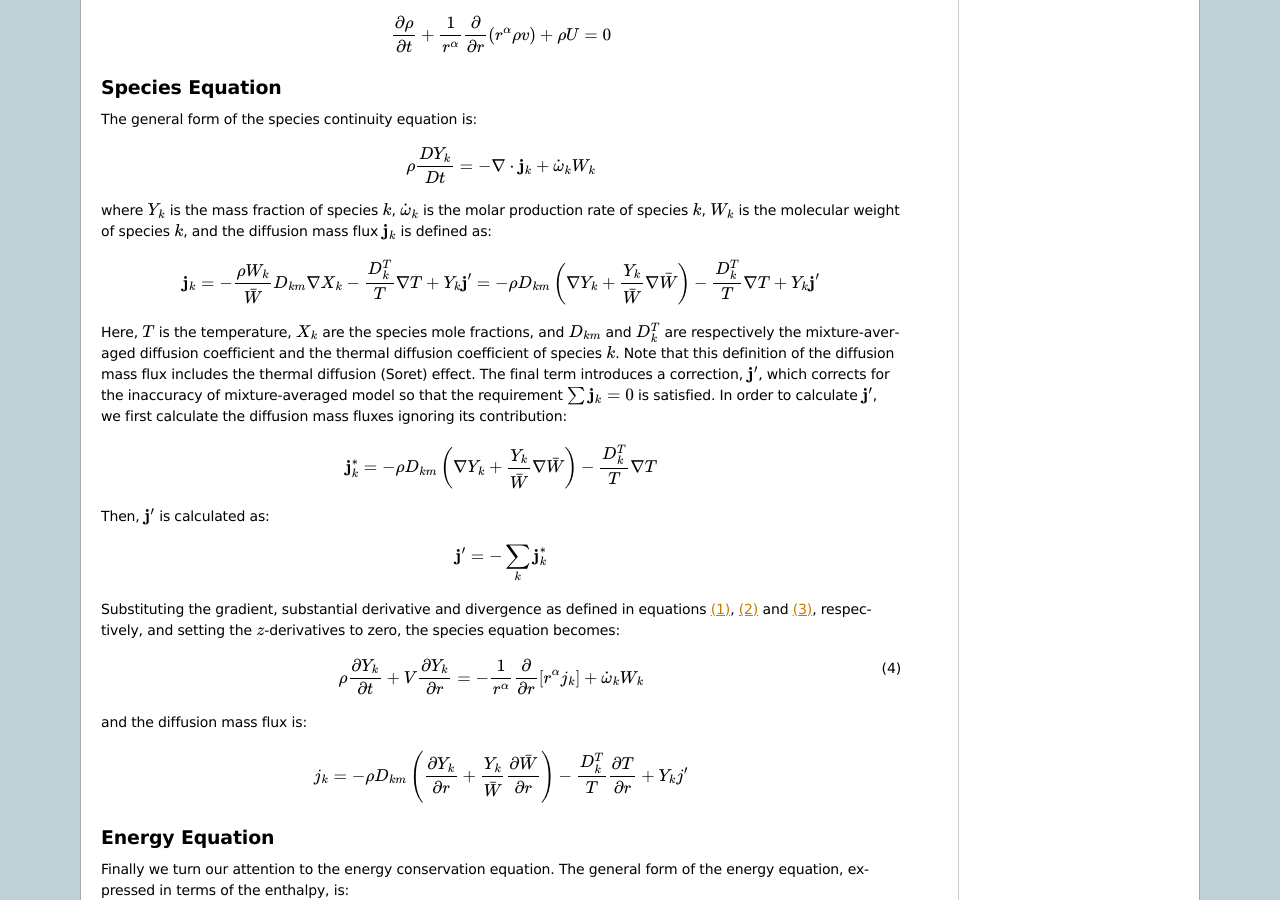
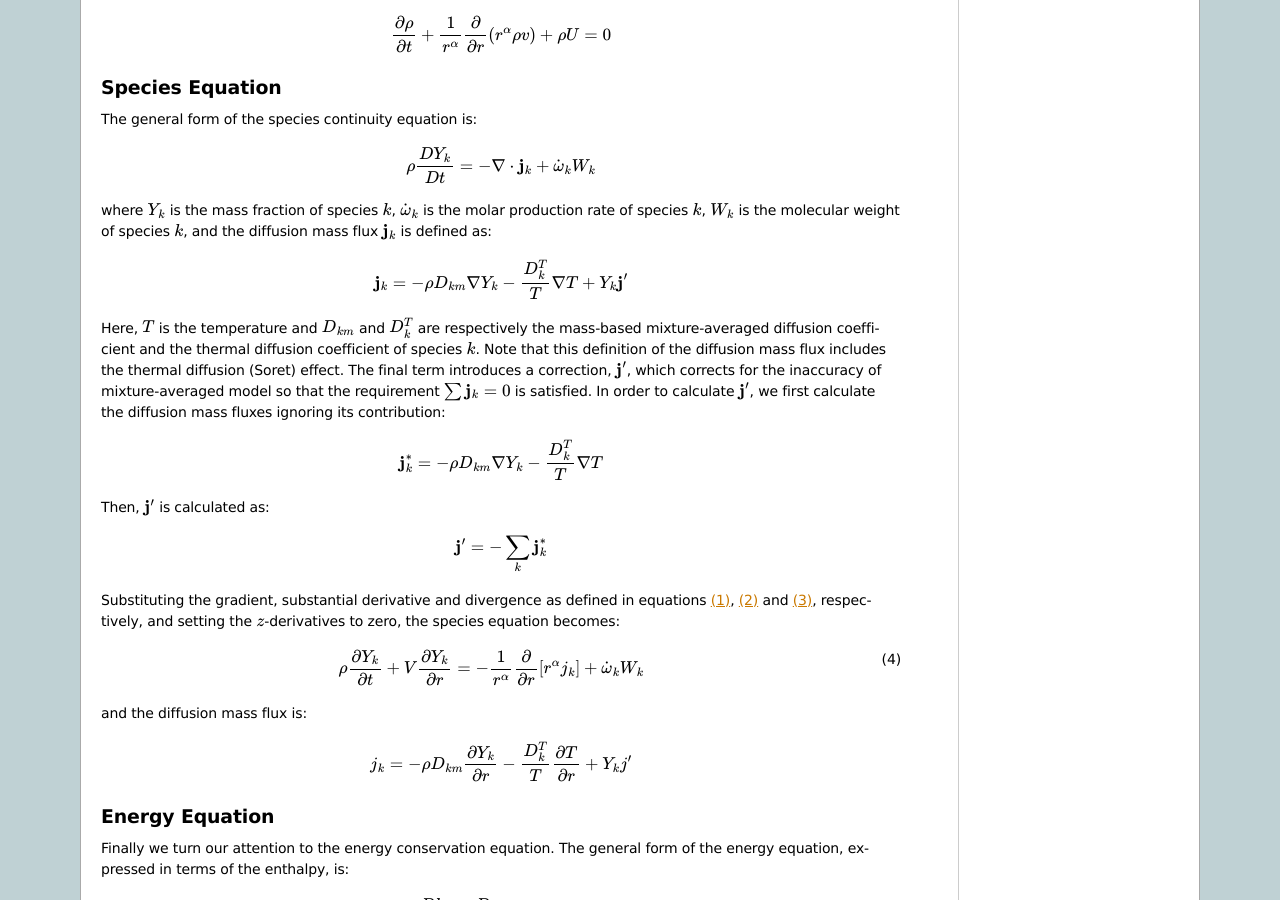
Before and after one commit to speth/ember, a Sphinx documentation site: the page built from doc/sphinx/source/derivation.rst, in a window 1280 px wide and 900 px high, scrolled down 1842 px. Built offline with Sphinx 7.4.7, drawn with Linux system fonts in a browser that asks for light colours; formulas are drawn with MathJax 3.

Commit message:
Fix equations for diffusion fluxes
The terms containing dW/dr are only needed when using the mole-based
mixture-averaged diffusion coefficients, but since we use the mass-based
coefficients, this term is not needed.

```diff
--- a/doc/sphinx/source/derivation.rst
+++ b/doc/sphinx/source/derivation.rst
@@ -156,22 +156,20 @@ where `Y_{k}` is the mass fraction of species `k`, `\dot{\omega}_{k}` is the
 molar production rate of species `k`, `W_{k}` is the molecular weight of species
 `k`, and the diffusion mass flux `\mathbf{j}_{k}` is defined as:
 
-.. math:: \mathbf{j}_{k} =  -\frac{\rho W_{k}}{\bar{W}}D_{km}\nabla X_{k}
-                            -\frac{D_{k}^{T}}{T}\nabla T+Y_{k}\mathbf{j}'
-                         =  -\rho D_{km}\left(\nabla Y_{k}+\frac{Y_{k}}{\bar{W}}\nabla\bar{W}\right)
+.. math:: \mathbf{j}_{k} =  -\rho D_{km} \nabla Y_{k}
                             -\frac{D_{k}^{T}}{T}\nabla T+Y_{k}\mathbf{j}'
 
-Here, `T` is the temperature, `X_{k}` are the species mole fractions, and
-`D_{km}` and `D_{k}^{T}` are respectively the mixture-averaged diffusion
-coefficient and the thermal diffusion coefficient of species `k`. Note that
-this definition of the diffusion mass flux includes the thermal diffusion
-(Soret) effect. The final term introduces a correction, `\mathbf{j}'`, which
-corrects for the inaccuracy of mixture-averaged model so that the requirement
-`\sum\mathbf{j}_{k}=0` is satisfied. In order to calculate `\mathbf{j}'`, we
-first calculate the diffusion mass fluxes ignoring its contribution:
+Here, `T` is the temperature and `D_{km}` and `D_{k}^{T}` are respectively
+the mass-based mixture-averaged diffusion coefficient and the thermal diffusion
+coefficient of species `k`. Note that this definition of the diffusion mass flux
+includes the thermal diffusion (Soret) effect. The final term introduces a
+correction, `\mathbf{j}'`, which corrects for the inaccuracy of mixture-averaged
+model so that the requirement `\sum\mathbf{j}_{k}=0` is satisfied. In order to
+calculate `\mathbf{j}'`, we first calculate the diffusion mass fluxes ignoring
+its contribution:
 
-.. math:: \mathbf{j}_{k}^{*}=-\rho D_{km}\left(\nabla Y_{k}
-          +\frac{Y_{k}}{\bar{W}}\nabla\bar{W}\right)-\frac{D_{k}^{T}}{T}\nabla T
+.. math:: \mathbf{j}_{k}^{*}=-\rho D_{km} \nabla Y_{k}
+          -\frac{D_{k}^{T}}{T}\nabla T
 
 Then, `\mathbf{j}'` is calculated as:
 
@@ -190,8 +188,7 @@ and setting the `z`-derivatives to zero, the species equation becomes:
 
 and the diffusion mass flux is:
 
-.. math:: j_{k}=-\rho D_{km}\left(\frac{\partial Y_{k}}{\partial r}+
-          \frac{Y_{k}}{\bar{W}}\frac{\partial\bar{W}}{\partial r}\right)-
+.. math:: j_{k}=-\rho D_{km}\frac{\partial Y_{k}}{\partial r} -
           \frac{D_{k}^{T}}{T}\frac{\partial T}{\partial r}+Y_{k}j'
 
 Energy Equation
```
